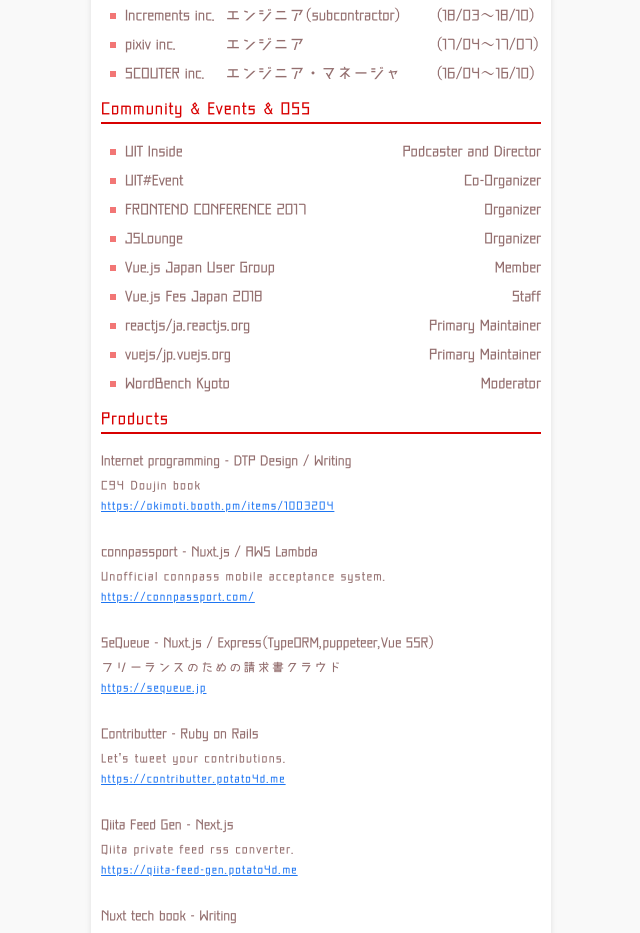
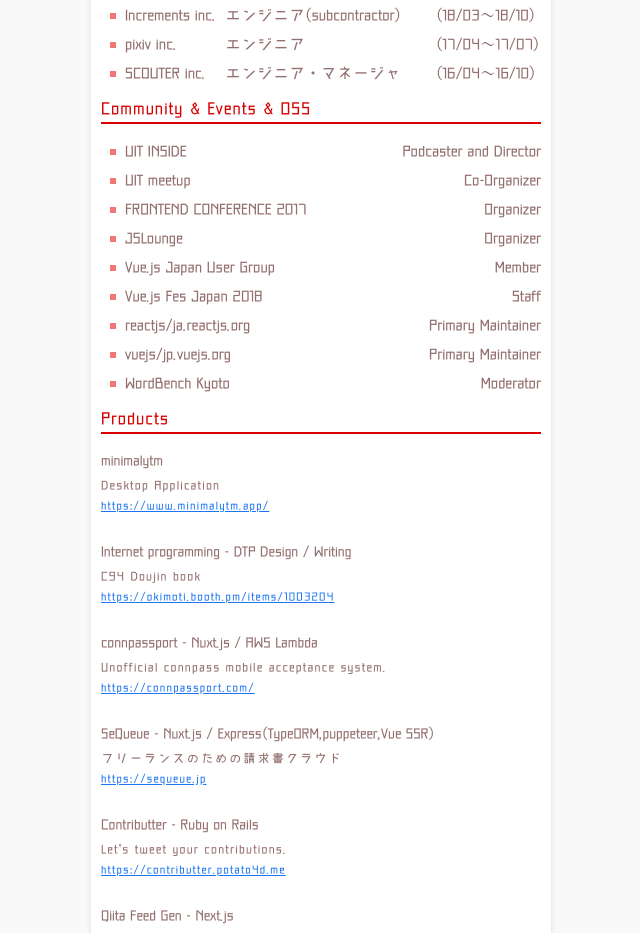
Before and after one commit to potato4d/potato4d.me, a Nuxt app: page / in a window 1280 px wide. Shown: the part 820-1753 px from the top of the page, without its empty margins (319-959 px from the left). Built offline with nearby package versions, Linux system fonts and the light colour scheme.

Commit message:
add product

```diff
--- a/app/pages/index.vue
+++ b/app/pages/index.vue
@@ -65,11 +65,11 @@
       <h1>Community &amp; Events &amp; OSS</h1>
       <ul>
         <li>
-          <span class="community-name">UIT Inside</span>
+          <span class="community-name">UIT INSIDE</span>
           <span class="community-role">Podcaster and Director</span>
         </li>
         <li>
-          <span class="community-name">UIT#Event</span>
+          <span class="community-name">UIT meetup</span>
           <span class="community-role">Co-Organizer</span>
         </li>
         <li>
@@ -106,6 +106,19 @@
     <section>
       <h1>Products</h1>
       <dl>
+        <dt>minimalytm</dt>
+        <dd>
+          <span>Desktop Application</span><br />
+          <span class="link"
+            ><a
+              href="https://www.minimalytm.app/"
+              target="_blank"
+              rel="noopener"
+              >https://www.minimalytm.app/</a
+            ></span
+          >
+        </dd>
+
         <dt>Internet programming - DTP Design / Writing</dt>
         <dd>
           <span>C94 Doujin book</span><br />
```
